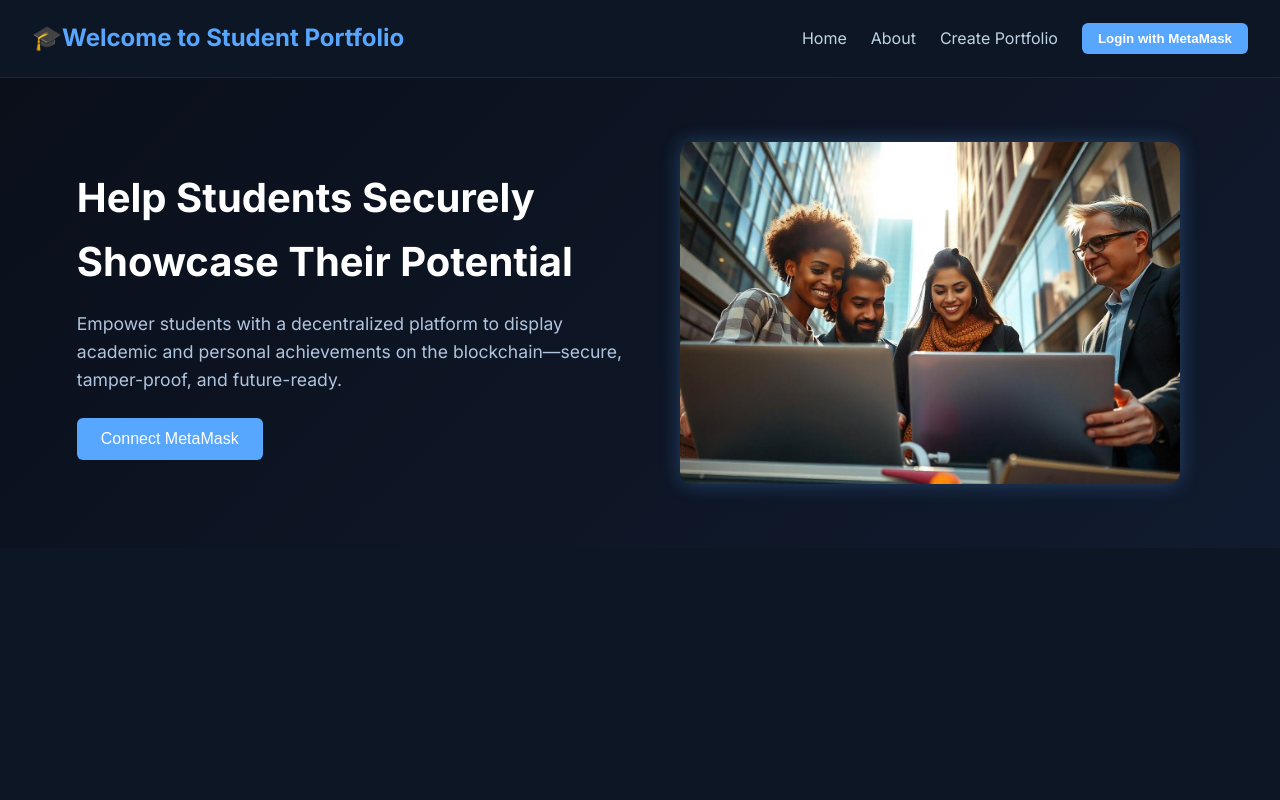
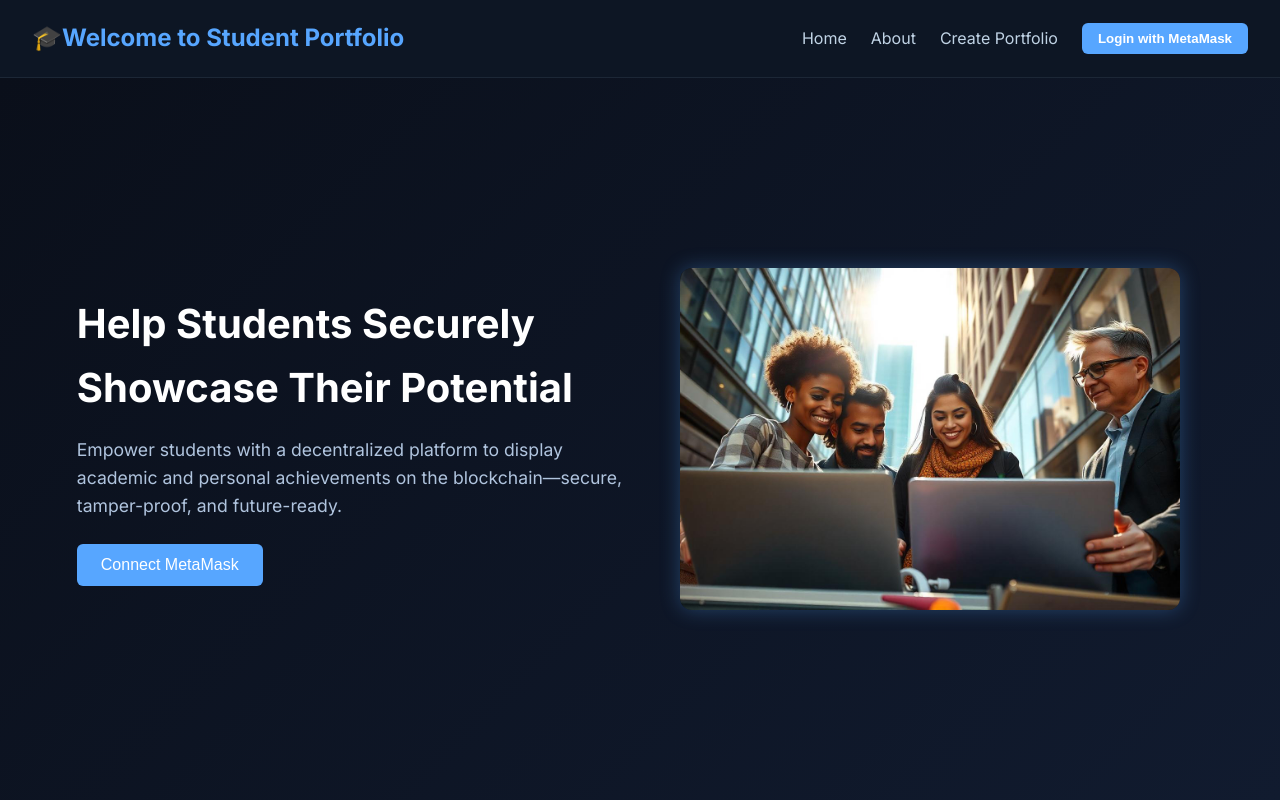
Before and after one commit to aadyas17/Student-decentralized-Portfolio, a plain HTML site: page index.html in a window 1280 px wide. Shown: the top 800 px of the page. Drawn offline with Linux system fonts and the light colour scheme.

Commit message:
Add MetaMask integration and homepage layout

```diff
--- a/style.css
+++ b/style.css
@@ -81,6 +81,8 @@ body {
   padding: 4rem 6%;
   background: linear-gradient(135deg, #0a0f1a, #111b2f);
   gap: 2rem;
+  width: 100vw;           /* Full width */
+  height: 100vh;
 }
 
 .hero-text {
```
